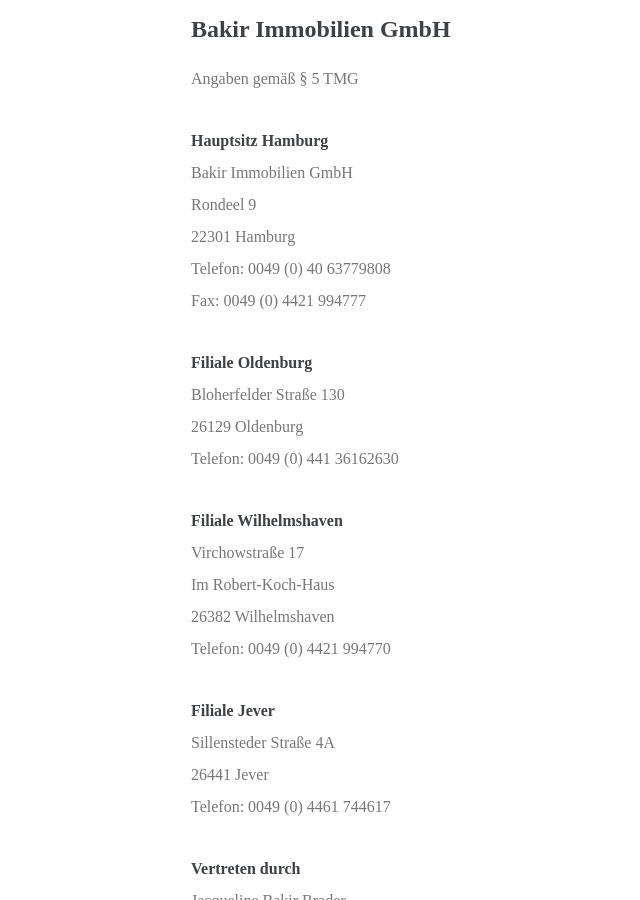
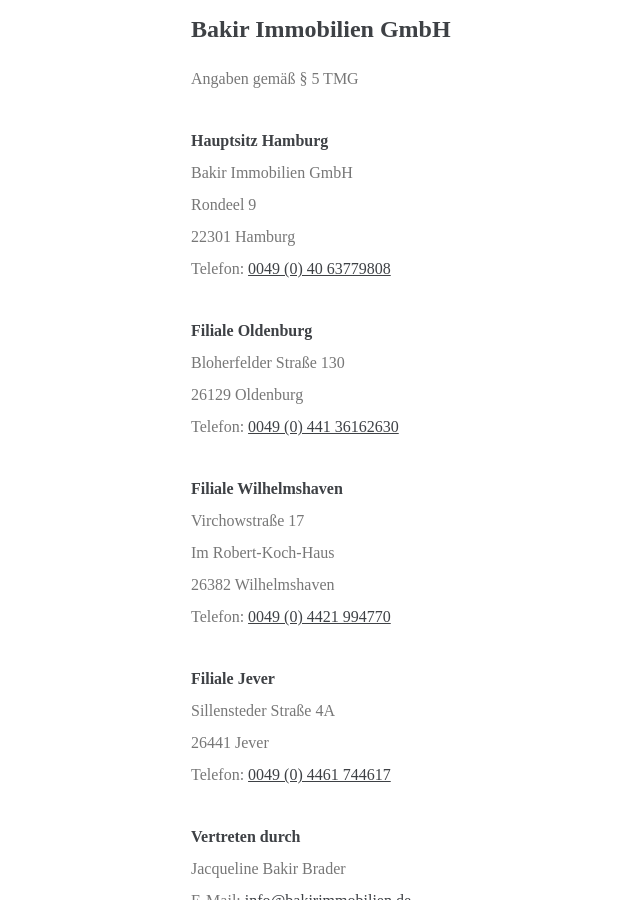
Before and after one commit to bakirnetwork/bakirimmobilien_de, a Jekyll site: the page built from _pages/impressum.md, in a window 1280 px wide and 900 px high, scrolled down 283 px. Shown: the whole window, without its empty margins (19-659 px from the left). Built offline with Jekyll 4.4.1, drawn with Linux system fonts in a browser that asks for light colours; nearby versions of some CDN libraries; some web fonts are replaced; some of the changed text lies outside the part shown.

Commit message:
Links für Telefonnummern

```diff
--- a/_includes/footer.html
+++ b/_includes/footer.html
@@ -13,7 +13,7 @@
 			</p>
 
 			<p>
-				Telefon: 040 63779808<br>
+				Telefon: <a href="tel:+494063779808">040 6377980</a><br>
 			</p>
 		</address>
 
--- a/_pages/impressum.md
+++ b/_pages/impressum.md
@@ -12,24 +12,23 @@
 Bakir Immobilien GmbH
 Rondeel 9
 22301 Hamburg
-Telefon: 0049 (0) 40 63779808
-Fax: 0049 (0) 4421 994777
+Telefon: [0049 (0) 40 63779808](tel:+494063779808)
 
 **Filiale Oldenburg**
 Bloherfelder Straße 130
 26129 Oldenburg
-Telefon: 0049 (0) 441 36162630
+Telefon: [0049 (0) 441 36162630](tel:+4944136162630)
 
 **Filiale Wilhelmshaven**
 Virchowstraße 17
 Im Robert-Koch-Haus
 26382 Wilhelmshaven
-Telefon: 0049 (0) 4421 994770
+Telefon: [0049 (0) 4421 994770](tel:+494421994770)
 
 **Filiale Jever**
 Sillensteder Straße 4A
 26441 Jever
-Telefon: 0049 (0) 4461 744617
+Telefon: [0049 (0) 4461 744617](tel:+494461744617)
 
 **Vertreten durch**
 Jacqueline Bakir Brader
```
